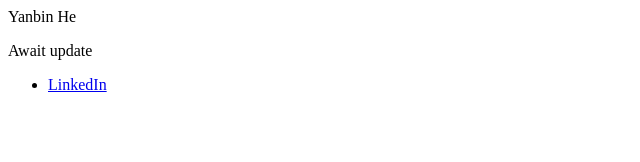
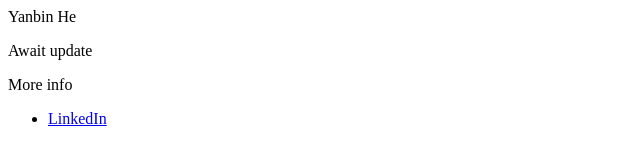
Before and after one commit to YanbinHe/yanbinhe.github.io, a plain HTML site: page index.html in a window 1280 px wide. Shown: the whole page, without its empty margins (0-640 px from the left). Drawn offline with Linux system fonts and the light colour scheme.

Commit message:
Update index.html

```diff
--- a/index.html
+++ b/index.html
@@ -1,7 +1,7 @@
 <p>Yanbin He</p>
 <p>Await update</p>
 
-
+<p>More info</p>
 <ul>
   <li> <a href="https://www.linkedin.com/in/yanbin-he-10b154198/">LinkedIn</a> </li>
 
```
